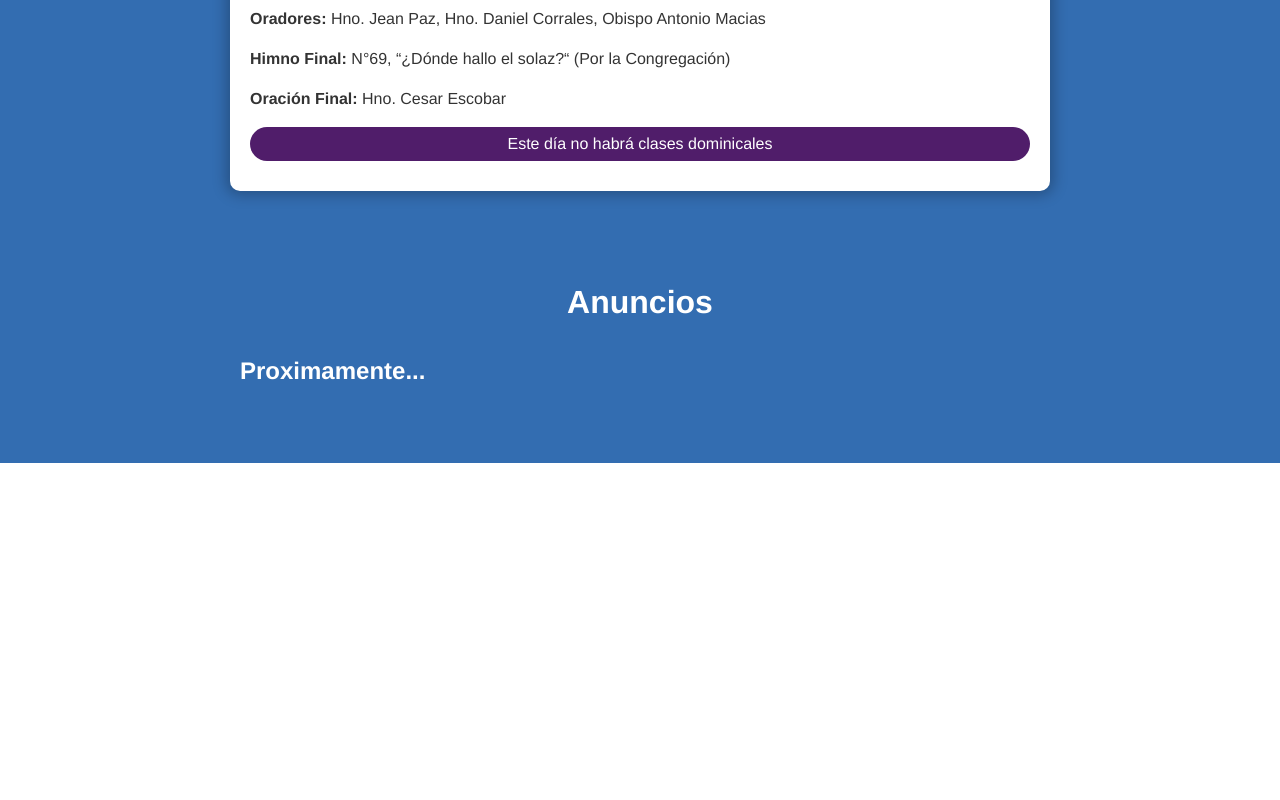
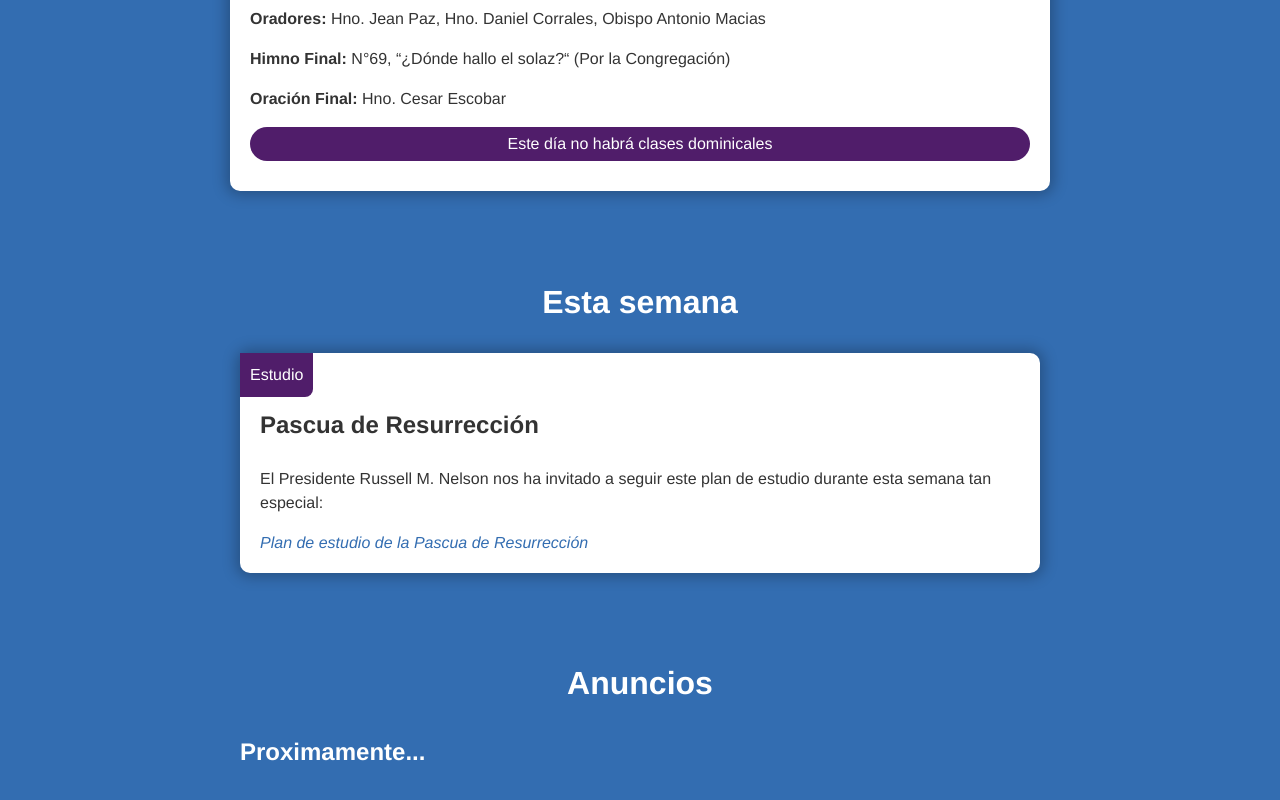
Before and after one commit to joaquinmoralest/ward-news, a React (Vite) app: page / in a window 1280 px wide. Shown: the part 1403-2203 px from the top of the page. Before the commit the page ends 1866 px from the top, so only its background shows below. Built offline with nearby package versions, Linux system fonts and the light colour scheme.

Commit message:
feat: add week section with cards for homeworks or events

```diff
--- a/src/App.jsx
+++ b/src/App.jsx
@@ -1,5 +1,6 @@
 import Hero from './components/Hero'
 import Highlight from './components/Highlight'
+import Week from './components/Week'
 import Welcome from './components/Welcome'
 
 function App() {
@@ -9,6 +10,7 @@ function App() {
       <Welcome />
       <main>
         <Highlight />
+        <Week />
         <section>
           <div className='container'>
             <h2>Anuncios</h2>
--- /dev/null
+++ b/src/components/Card.jsx
@@ -0,0 +1,14 @@
+import styles from '../styles/Card.module.css'
+
+function Card() {
+  return (
+    <div className={styles.card}>
+      <div className={styles.tag}>Estudio</div>
+      <h3>Pascua de Resurrección</h3>
+      <p>El Presidente Russell M. Nelson nos ha invitado a seguir este plan de estudio durante esta semana tan especial:</p>
+      <a href="https://www.churchofjesuschrist.org/study/manual/easter-plan/02-sunday?lang=spa">Plan de estudio de la Pascua de Resurrección</a>
+    </div>
+  )
+}
+
+export default Card
--- /dev/null
+++ b/src/components/Week.jsx
@@ -0,0 +1,15 @@
+import React from 'react'
+import Card from './Card'
+
+function Week() {
+  return (
+    <section>
+      <div className='container'>
+        <h2>Esta semana</h2>
+        <Card />
+      </div>
+    </section>
+  )
+}
+
+export default Week
--- a/src/index.css
+++ b/src/index.css
@@ -18,6 +18,7 @@ a {
   display: block;
   margin: 8px 0;
   color: #336db1;
+  text-decoration: none;
 }
 
 a:visited {
--- /dev/null
+++ b/src/styles/Card.module.css
@@ -0,0 +1,28 @@
+.card {
+  background-color: white;
+  color: rgba(0, 0, 0, .8);
+  border-radius: 10px;
+  box-shadow: 0 0 14px 4px rgba(0, 0, 0, .25);
+  padding: 10px 20px;
+}
+
+.card h3 {
+  margin-top: 0;
+}
+
+.card a {
+  font-weight: 500;
+  font-style: italic;
+}
+
+.tag {
+  background-color: #501d6a;
+  border-radius: 0 0 8px 0;
+  color: white;
+  display: inline-block;
+  font-weight: 500;
+  padding: 10px;
+  position: relative;
+  top: -10px;
+  left: -20px;
+}
```
